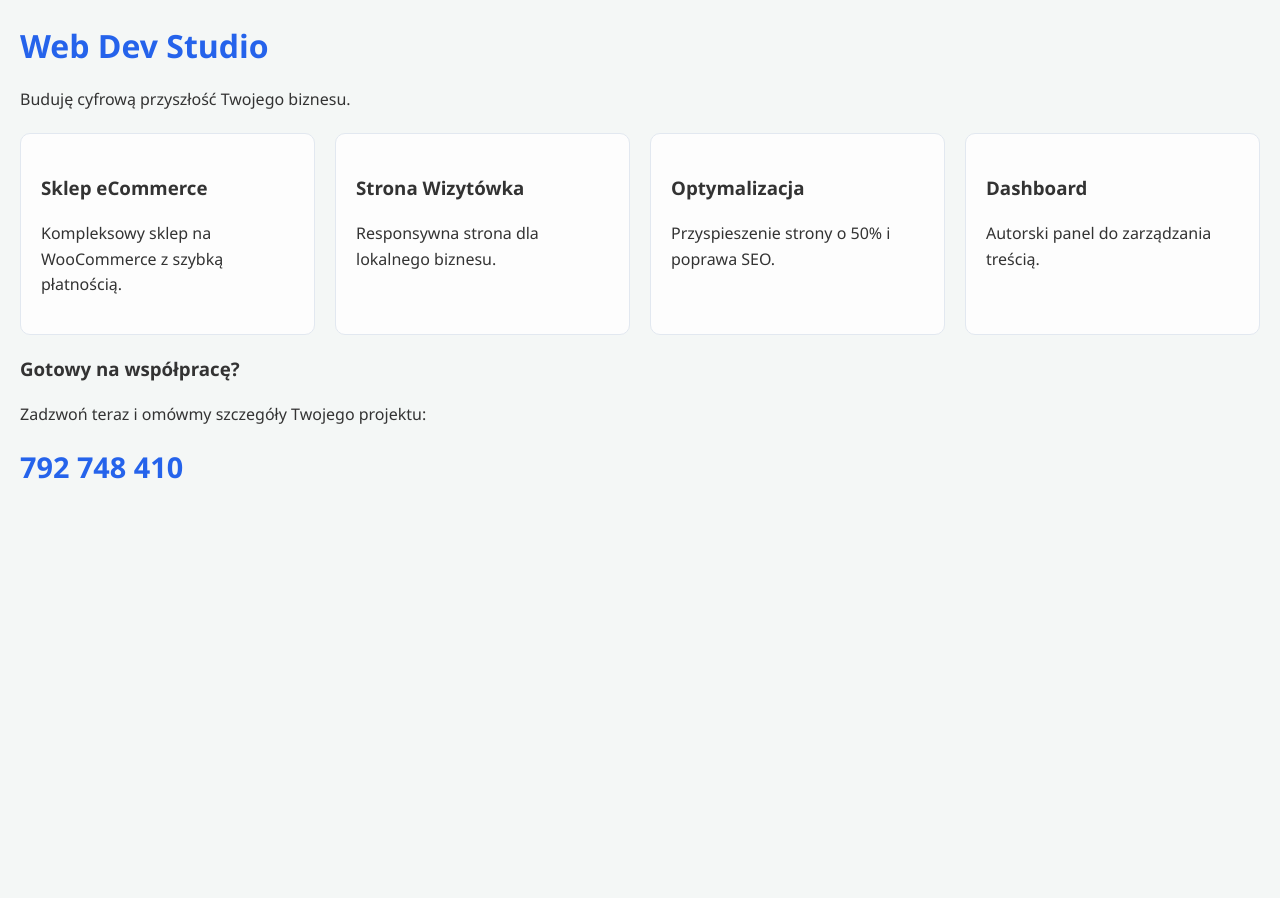
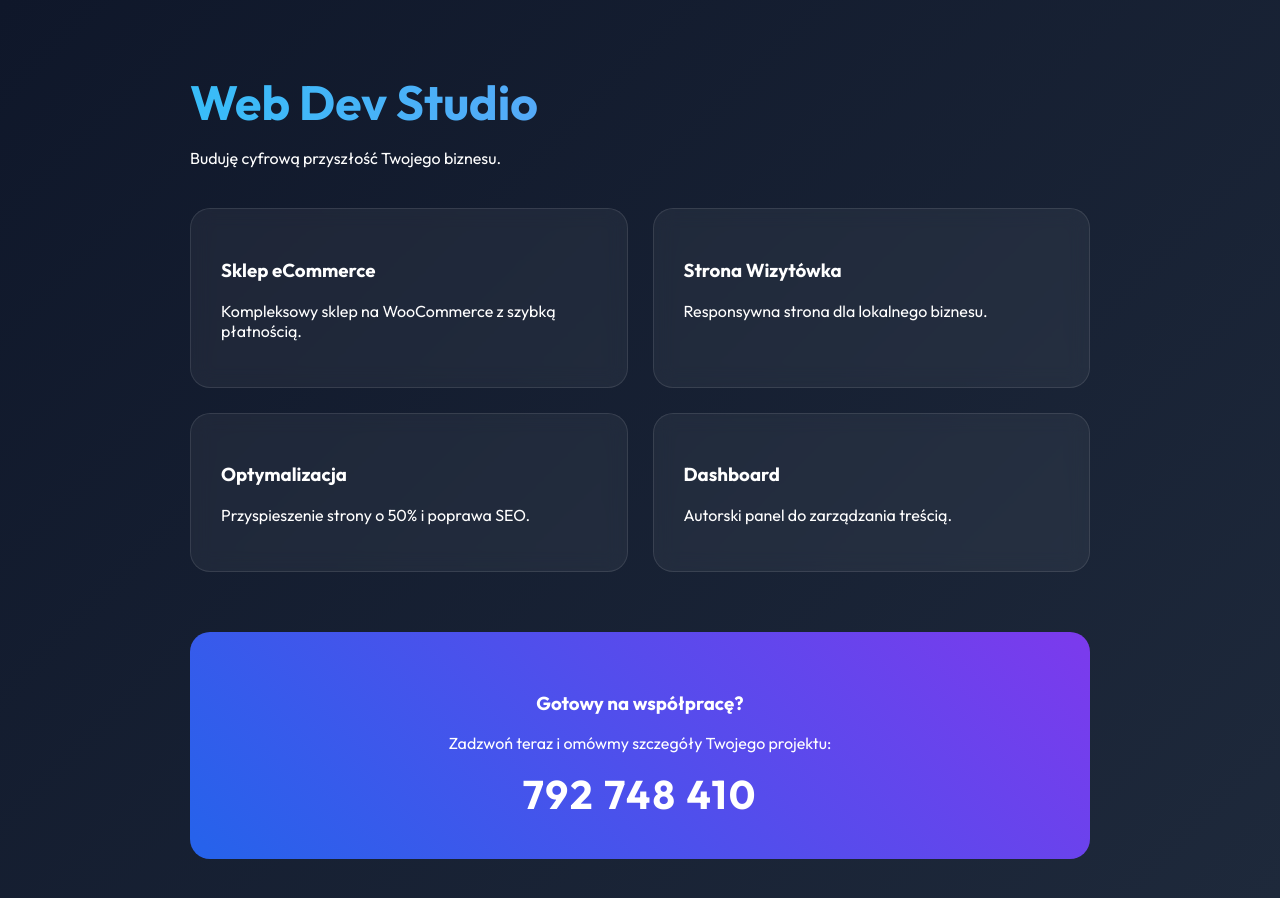
Before and after one commit to aikurs/WebByKey, a plain HTML site: page index.html in a window 1280 px wide. Before the commit the page ends 800 px from the top, so only its background shows below. Drawn offline with Linux system fonts and the light colour scheme.

Commit message:
Update style.css

```diff
--- a/style.css
+++ b/style.css
@@ -1,10 +1,46 @@
-* { box-sizing: border-box; }
-body { font-family: 'Segoe UI', sans-serif; background-color: #f4f7f6; color: #333; line-height: 1.6; margin: 0; padding: 20px; }
-.container { max-width: 900px; margin: 0 auto; background: #fff; padding: 40px; border-radius: 15px; box-shadow: 0 4px 15px rgba(0,0,0,0.1); }
-h1 { color: #2563eb; margin: 0; }
-.subtitle { font-size: 1.2rem; color: #666; margin-bottom: 30px; }
-.grid { display: grid; grid-template-columns: repeat(auto-fit, minmax(250px, 1fr)); gap: 20px; margin-top: 20px; }
-.card { padding: 20px; border: 1px solid #e2e8f0; border-radius: 10px; background: #fdfdfd; transition: 0.3s; }
-.card:hover { border-color: #2563eb; transform: translateY(-5px); }
-.contact { margin-top: 50px; padding-top: 20px; border-top: 2px solid #f4f4f4; text-align: center; }
-.phone { font-size: 1.8rem; font-weight: bold; color: #2563eb; margin: 10px 0; }
+@import url('https://fonts.googleapis.com/css2?family=Outfit:wght@300;400;700&display=swap');
+
+body {
+    background: linear-gradient(135deg, #0f172a 0%, #1e293b 100%);
+    font-family: 'Outfit', sans-serif;
+    color: white;
+    margin: 0;
+    min-height: 100vh;
+    display: flex;
+    justify-content: center;
+    padding: 40px 20px;
+}
+
+.glass-container {
+    max-width: 900px;
+    width: 100%;
+}
+
+h1 { font-size: 3rem; margin-bottom: 0.5rem; background: linear-gradient(to right, #38bdf8, #818cf8); -webkit-background-clip: text; -webkit-text-fill-color: transparent; }
+
+.grid { display: grid; grid-template-columns: repeat(auto-fit, minmax(300px, 1fr)); gap: 25px; margin-top: 40px; }
+
+.card {
+    background: rgba(255, 255, 255, 0.05);
+    backdrop-filter: blur(10px);
+    border: 1px solid rgba(255, 255, 255, 0.1);
+    padding: 30px;
+    border-radius: 20px;
+    transition: all 0.4s cubic-bezier(0.175, 0.885, 0.32, 1.275);
+}
+
+.card:hover {
+    transform: translateY(-10px);
+    background: rgba(255, 255, 255, 0.1);
+    border-color: #38bdf8;
+}
+
+.contact-card {
+    margin-top: 60px;
+    text-align: center;
+    background: linear-gradient(45deg, #2563eb, #7c3aed);
+    padding: 40px;
+    border-radius: 20px;
+}
+
+.phone { font-size: 2.5rem; font-weight: 700; margin-top: 10px; letter-spacing: 2px; }
```
